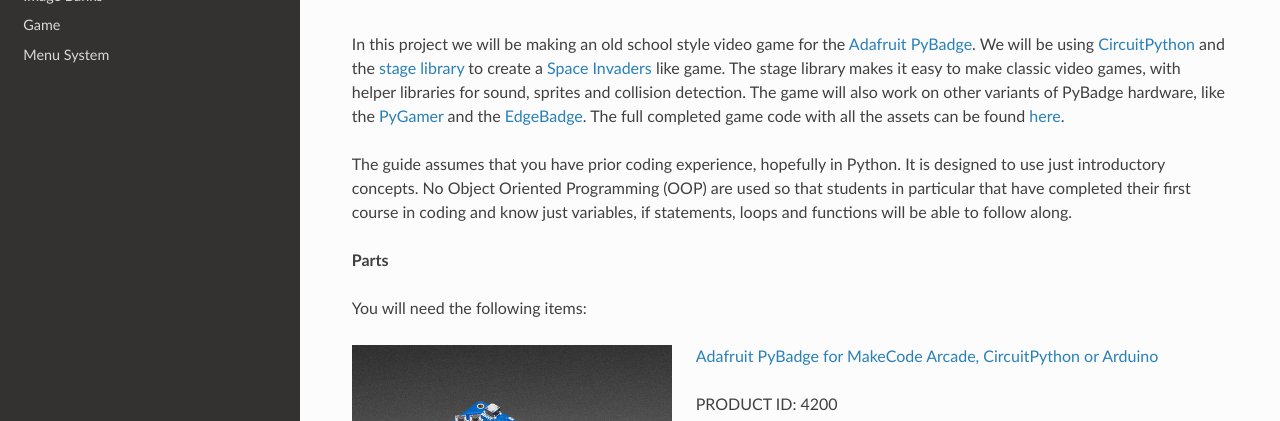
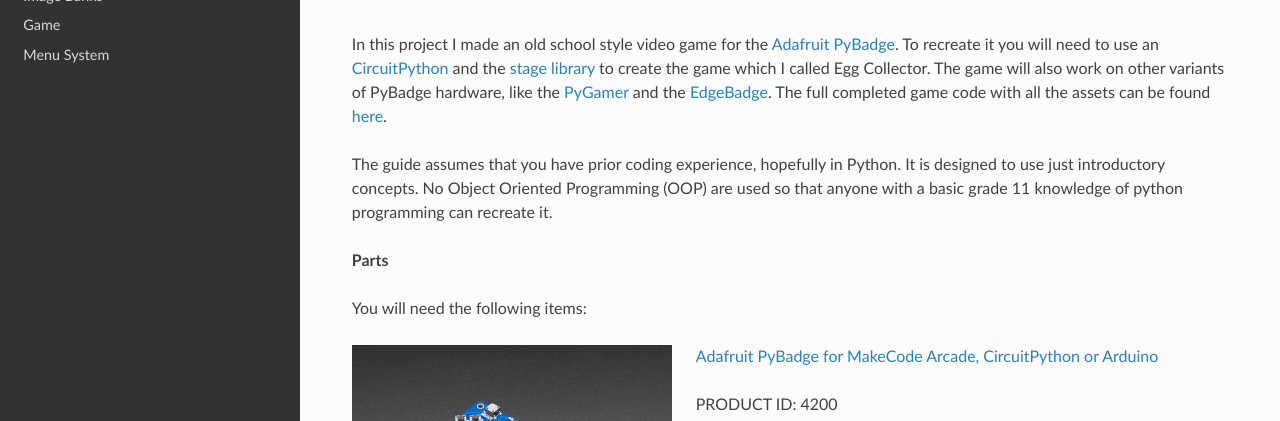
Before and after one commit to MotherTeresaHS/ICS3U-2019-Group22, a Sphinx documentation site: the page built from docs/index.rst, in a window 1280 px wide and 900 px high, cut to the strip 479-900 px from the top of the window. Built offline with Sphinx 7.4.7 and the Read the Docs theme 2.0.0, drawn with Linux system fonts in a browser that asks for light colours; pages that are not in the unit, such as notebooks, are missing from menus; some of the changed text lies outside the part shown.

Commit message:
day 3 changes

```diff
--- a/docs/game/space_ship.rst
+++ /dev/null
@@ -1,6 +0,0 @@
-.. _space_ship:
-
-Space Ship
-==========
-
-X
--- /dev/null
+++ b/docs/game/sprites.rst
@@ -0,0 +1,6 @@
+.. _sprites:
+
+Sprites
+==========
+
+X
--- a/docs/image_bank/index.rst
+++ b/docs/image_bank/index.rst
@@ -17,9 +17,7 @@
 
 - `space aliens image bank <https://github.com/MotherTeresaHS/ICS3U-2019-Group0/blob/master/space_aliens.bmp>`_
 - `coin sound <https://github.com/MotherTeresaHS/ICS3U-2019-Group0/blob/master/coin.wav>`_
-- `pew sound <https://github.com/MotherTeresaHS/ICS3U-2019-Group0/blob/master/pew2.wav>`_
 - `boom sound <https://github.com/MotherTeresaHS/ICS3U-2019-Group0/blob/master/boom.wav>`_
-- `crash sound <https://github.com/MotherTeresaHS/ICS3U-2019-Group0/blob/master/crash.wav>`_
 
 Please download the assets and place them on the PyBadge, in the root directory. Your previoud "Hello, World!" program should restart and run again each time you load a new file onto the PyBadge, hopefully with no errors once more.
 
--- a/docs/index.rst
+++ b/docs/index.rst
@@ -9,9 +9,9 @@
     </iframe>
   </div>
 
-In this project we will be making an old school style video game for the `Adafruit PyBadge <https://www.adafruit.com/product/4200>`_. We will be using `CircuitPython <https://circuitpython.org>`_ and the `stage library <https://learn.adafruit.com/circuitpython-stage-game-library>`_ to create a `Space Invaders <https://en.wikipedia.org/wiki/Space_Invaders>`_ like game. The stage library makes it easy to make classic video games, with helper libraries for sound, sprites and collision detection. The game will also work on other variants of PyBadge hardware, like the `PyGamer <https://www.adafruit.com/product/4242>`_ and the `EdgeBadge <https://www.adafruit.com/product/4400>`_. The full completed game code with all the assets can be found `here <https://github.com/MotherTeresaHS/ICS3U-2019-Group0>`_.
+In this project I made an old school style video game for the `Adafruit PyBadge <https://www.adafruit.com/product/4200>`_. To recreate it you will need to use an `CircuitPython <https://circuitpython.org>`_ and the `stage library <https://learn.adafruit.com/circuitpython-stage-game-library>`_ to create the game which I called Egg Collector. The game will also work on other variants of PyBadge hardware, like the `PyGamer <https://www.adafruit.com/product/4242>`_ and the `EdgeBadge <https://www.adafruit.com/product/4400>`_. The full completed game code with all the assets can be found `here <https://github.com/MotherTeresaHS/ICS3U-2019-Group22>`_.
 
-The guide assumes that you have prior coding experience, hopefully in Python. It is designed to use just introductory concepts. No Object Oriented Programming (OOP) are used so that students in particular that have completed their first course in coding and know just variables, if statements, loops and functions will be able to follow along.
+The guide assumes that you have prior coding experience, hopefully in Python. It is designed to use just introductory concepts. No Object Oriented Programming (OOP) are used so that anyone with a basic grade 11 knowledge of python programming can recreate it.
 
 **Parts**
 
@@ -129,7 +129,7 @@
 
     `3D Printed Case <https://www.tinkercad.com/things/fHOWOY88j9A?utm_source=externalsite&utm_medium=embedver1&utm_campaign=embed>`_
 
-    I did not create this case. I `altered Adafruit's design <https://learn.adafruit.com/pybadge-case/>`_. One of the screw posts was hitting the built in speaker and the case was not closing properly. I also added a piece of plastic over the display ribbon cable, to keep it better protected. You will need 4 x 3M screws to hold the case together.
+    I did not create this case. I Used Mr Coxall's design <https://learn.adafruit.com/pybadge-case/>`_.
 
 .. toctree::
   :maxdepth: 2
```
